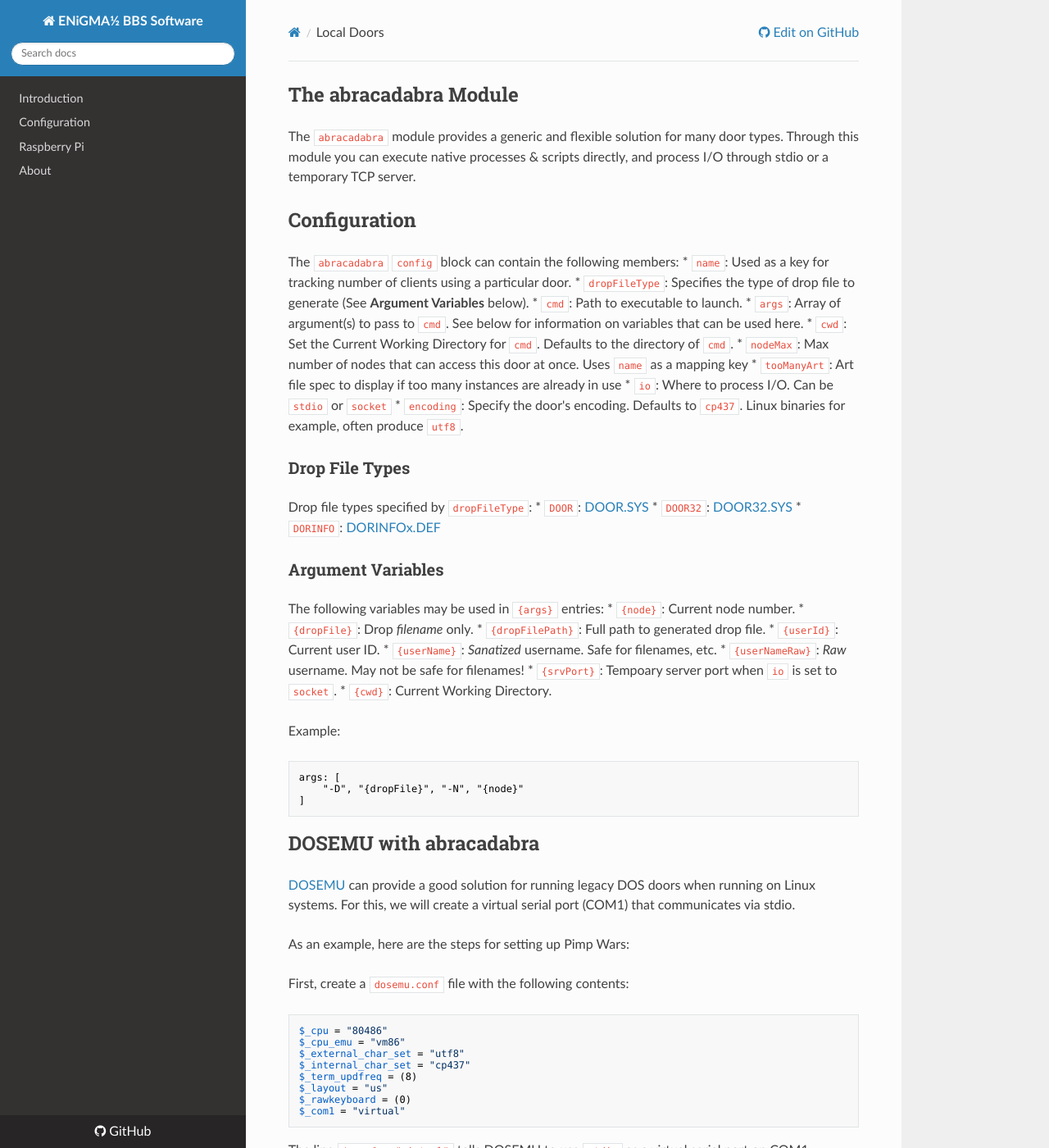
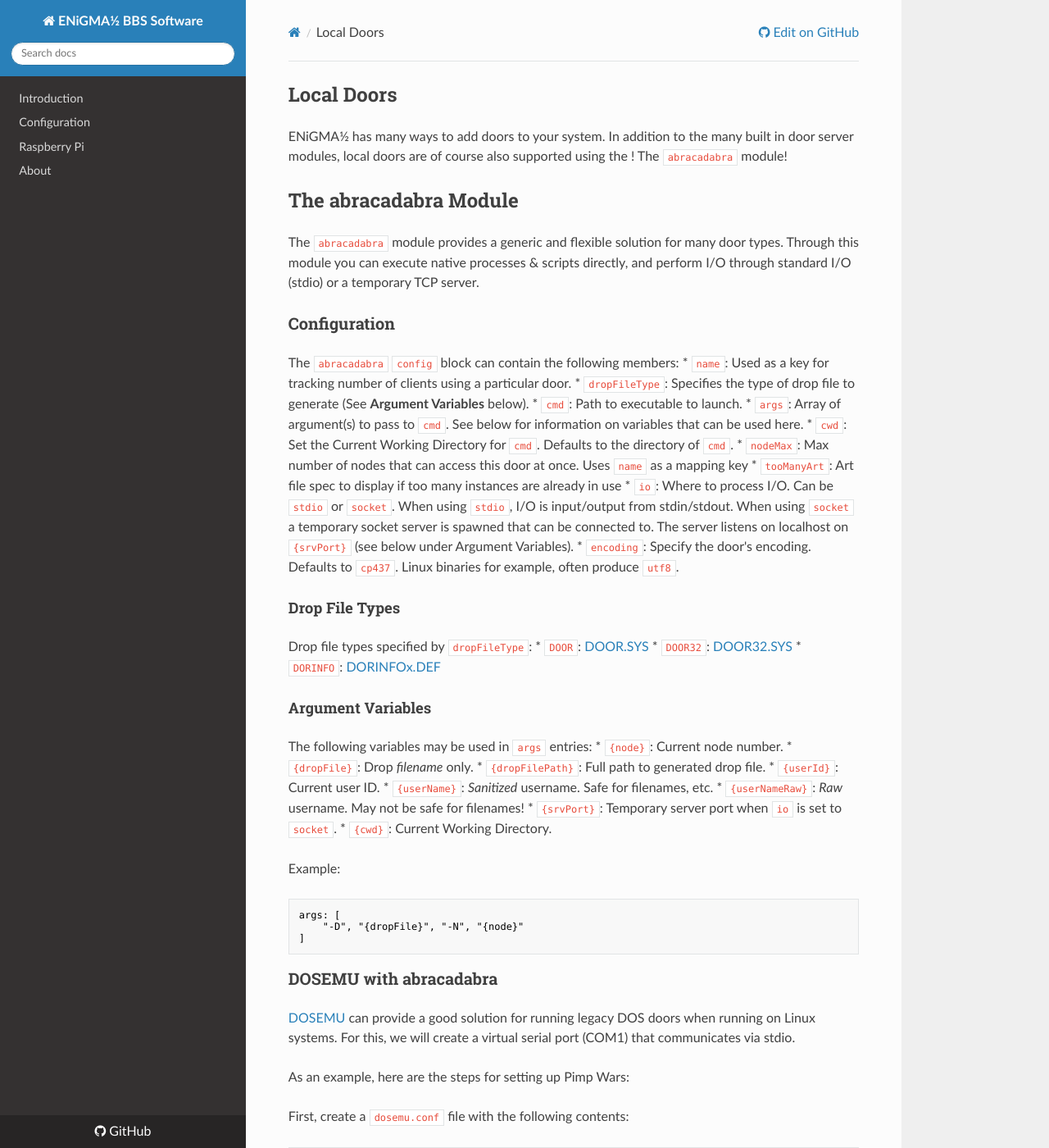
Before and after one commit to NuSkooler/enigma-bbs, an MkDocs documentation site: the page built from docs/modding/local-doors.md, in a window 1280 px wide and 1400 px high. Shown: the whole window at 82% size. Built offline with MkDocs 1.6.1, drawn with Linux system fonts in a browser that asks for light colours; nearby versions of some CDN libraries; old or Windows-style settings are respelled for this version of MkDocs; some of the changed text lies outside the part shown.

Commit message:
Minor local door doc updates

````diff
--- a/docs/modding/local-doors.md
+++ b/docs/modding/local-doors.md
@@ -2,10 +2,13 @@
 layout: page
 title: Local Doors
 ---
+## Local Doors
+ENiGMA½ has many ways to add doors to your system. In addition to the many built in door server modules, local doors are of course also supported using the ! The `abracadabra` module!
+
 ## The abracadabra Module
-The `abracadabra` module provides a generic and flexible solution for many door types. Through this module you can execute native processes & scripts directly, and process I/O through stdio or a temporary TCP server.
+The `abracadabra` module provides a generic and flexible solution for many door types. Through this module you can execute native processes & scripts directly, and perform I/O through standard I/O (stdio) or a temporary TCP server.
 
-## Configuration
+### Configuration
 The `abracadabra` `config` block can contain the following members:
 * `name`: Used as a key for tracking number of clients using a particular door.
 * `dropFileType`: Specifies the type of drop file to generate (See **Argument Variables** below).
@@ -14,24 +17,24 @@ The `abracadabra` `config` block can contain the following members:
 * `cwd`: Set the Current Working Directory for `cmd`. Defaults to the directory of `cmd`.
 * `nodeMax`: Max number of nodes that can access this door at once. Uses `name` as a mapping key
 * `tooManyArt`: Art file spec to display if too many instances are already in use
-* `io`: Where to process I/O. Can be `stdio` or `socket`
+* `io`: Where to process I/O. Can be `stdio` or `socket`. When using `stdio`, I/O is input/output from stdin/stdout. When using `socket` a temporary socket server is spawned that can be connected to. The server listens on localhost on `{srvPort}` (see below under Argument Variables).
 * `encoding`: Specify the door's encoding. Defaults to `cp437`. Linux binaries for example, often produce `utf8`.
 
-### Drop File Types
+#### Drop File Types
 Drop file types specified by `dropFileType`:
 * `DOOR`: [DOOR.SYS](http://goldfndr.home.mindspring.com/dropfile/doorsys.htm)
-* `DOOR32`: [DOOR32.SYS](http://wiki.bbses.info/index.php/DOOR32.SYS)
+* `DOOR32`: [DOOR32.SYS](https://raw.githubusercontent.com/NuSkooler/ansi-bbs/master/docs/dropfile_formats/door32_sys.txt)
 * `DORINFO`: [DORINFOx.DEF](http://goldfndr.home.mindspring.com/dropfile/dorinfo.htm)
 
-### Argument Variables
-The following variables may be used in `{args}` entries:
+#### Argument Variables
+The following variables may be used in `args` entries:
 * `{node}`: Current node number.
 * `{dropFile}`: Drop _filename_ only.
 * `{dropFilePath}`: Full path to generated drop file.
 * `{userId}`: Current user ID.
-* `{userName}`: _Sanatized_ username. Safe for filenames, etc.
+* `{userName}`: _Sanitized_ username. Safe for filenames, etc.
 * `{userNameRaw}`: _Raw_ username. May not be safe for filenames!
-* `{srvPort}`: Tempoary server port when `io` is set to `socket`.
+* `{srvPort}`: Temporary server port when `io` is set to `socket`.
 * `{cwd}`: Current Working Directory.
 
 Example:
@@ -41,7 +44,7 @@ args: [
 ]
 ```
 
-## DOSEMU with abracadabra
+### DOSEMU with abracadabra
 [DOSEMU](http://www.dosemu.org/) can provide a good solution for running legacy DOS doors when running on Linux systems. For this, we will create a virtual serial port (COM1) that communicates via stdio.
 
 As an example, here are the steps for setting up Pimp Wars:
@@ -97,12 +100,12 @@ doorPimpWars: {
 
 ```
 
-## QEMU with abracadabra
+### QEMU with abracadabra
 [QEMU](http://wiki.qemu.org/Main_Page) provides a robust, cross platform solution for launching doors under many platforms (likely anwywhere Node.js is supported and ENiGMA½ can run). Note however that there is an important and major caveat: **Multiple instances of a particular door/OS image should not be run at once!** Being more flexible means being a bit more complex. Let's look at an example for running L.O.R.D. under a UNIX like system such as Linux or FreeBSD.
 
 Basically we'll be creating a bootstrap shell script that generates a temporary node specific `go.bat` to launch our door. This will be called from `autoexec.bat` within our QEMU FreeDOS partition.
 
-### Step 1: Create a FreeDOS image
+#### Step 1: Create a FreeDOS image
 [FreeDOS](http://www.freedos.org/) is a free mostly MS-DOS compatible DOS package that works well for running 16bit doors. Follow the [QEMU/FreeDOS](https://en.wikibooks.org/wiki/QEMU/FreeDOS) guide for creating an `freedos_c.img`. This will contain FreeDOS itself and installed BBS doors.
 
 After this is complete, copy LORD to C:\DOORS\LORD within FreeDOS. An easy way to tranfer files from host to DOS is to use QEMU's vfat as a drive. For example:
@@ -115,7 +118,7 @@ With the above you can now copy files from D: to C: within FreeDOS and add the f
 CALL E:\GO.BAT
 ```
 
-### Step 2: Create a bootstrap script
+#### Step 2: Create a bootstrap script
 Our bootstrap script will prepare `GO.BAT` and launch FreeDOS. Below is an example:
 
 
@@ -147,7 +150,7 @@ Note the `qemu-system-i386` line. We're telling QEMU to launch and use localtime
 
 For doors that do not *require* a FOSSIL driver, it is recommended to not load or use one unless you are having issues.
 
-#### Step 3: Create a menu entry
+##### Step 3: Create a menu entry
 Finally we can create a `menu.hjson` entry using the `abracadabra` module:
 ```hjson
 doorLORD: {
@@ -169,7 +172,10 @@ doorLORD: {
 }
 ```
 
-## Resources
+## Shared Socket Descriptors
+As of this writing `DOOR32.SYS` style socket descriptor sharing is **not** supported. Workarounds include using the Telnet Bridge (`telnet_bridge` module) to hook up to local Telnet-accessible door servers such as [NET2BBS](http://pcmicro.com/netfoss/guide/net2bbs.html).
+
+## Additional Resources
 
 ### DOSBox
 * Custom DOSBox builds http://home.arcor.de/h-a-l-9000/
````
